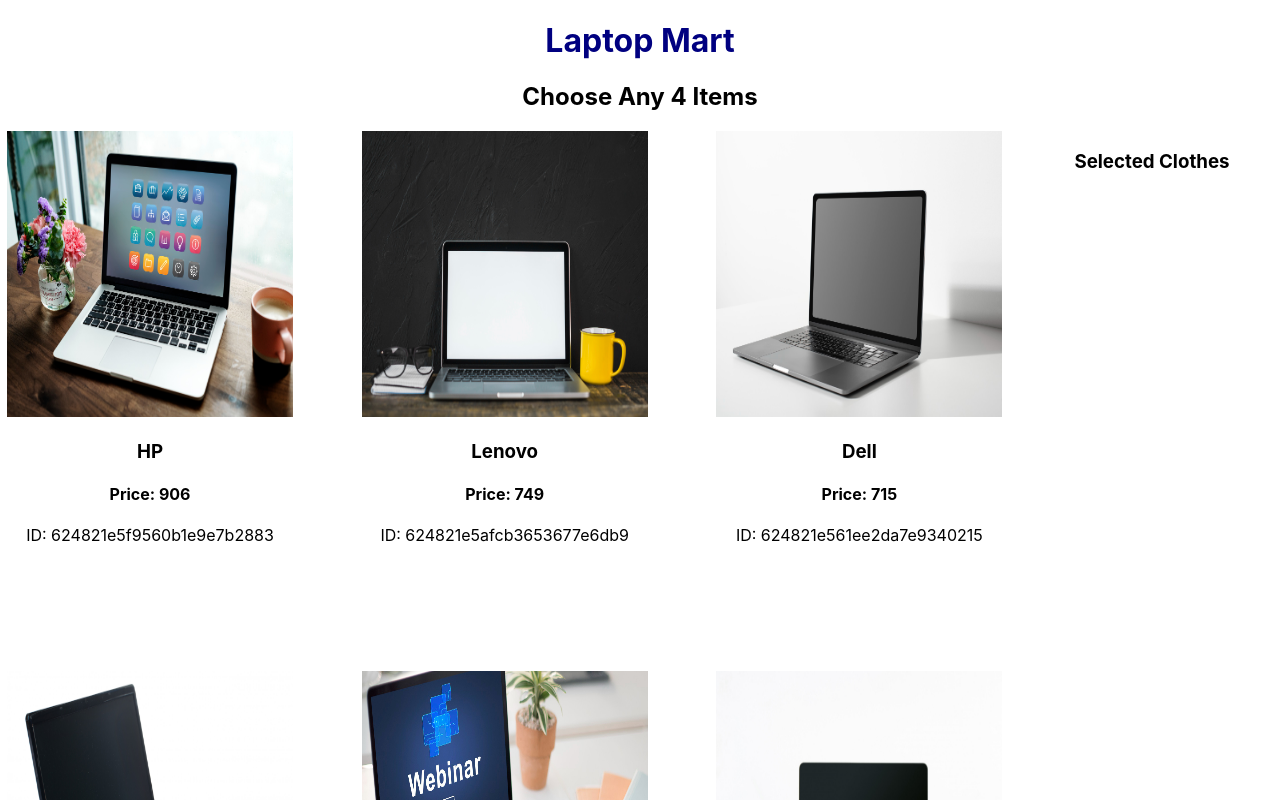
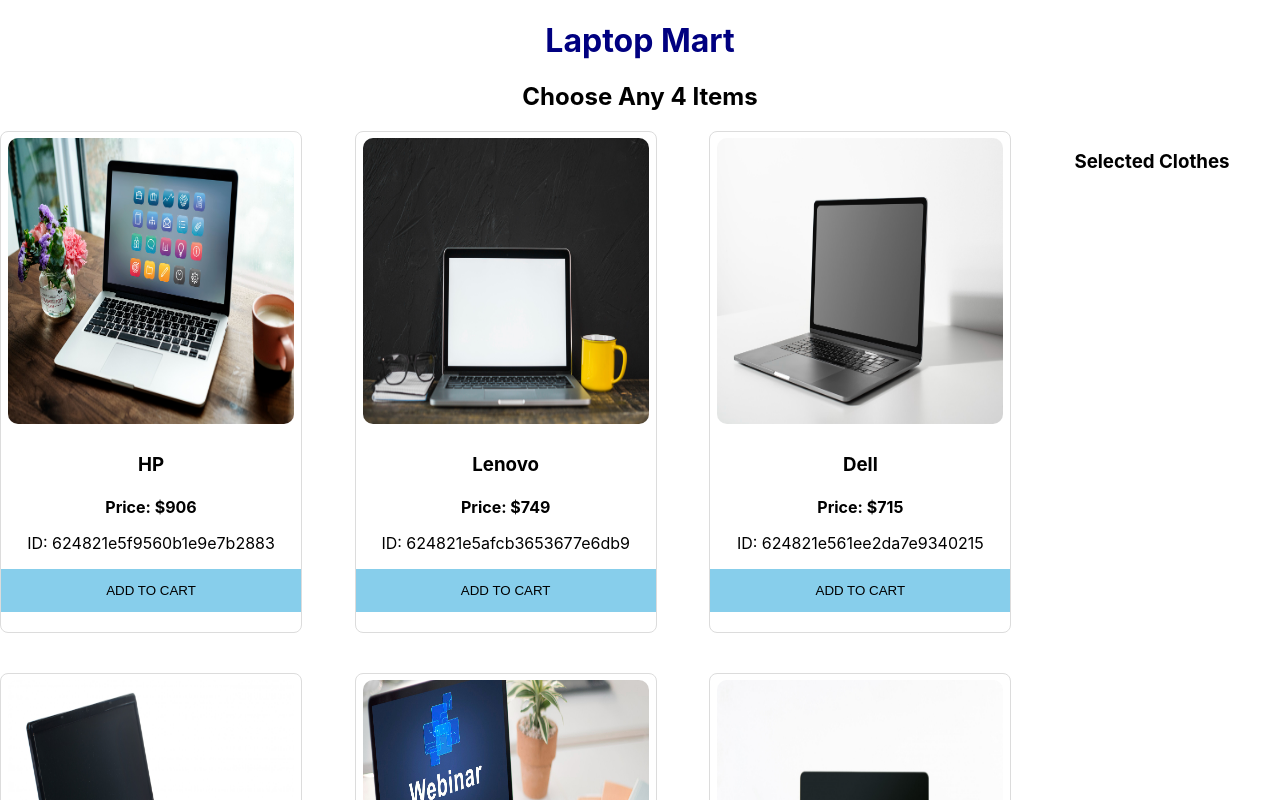
Before and after one commit to Shuvo-Jyoti-Sarkar/assignment-8, a React (Create React App) app: page / in a window 1280 px wide. Shown: the top 800 px of the page. Built offline with nearby package versions, Linux system fonts and the light colour scheme.

Commit message:
button added

```diff
--- a/src/components/Product/Product.css
+++ b/src/components/Product/Product.css
@@ -1,9 +1,35 @@
 .product{
     width: 300px;
     height: 500px;
+    border: 1px solid gainsboro;
+    border-radius: 8px ;
 }
 
 .product img{
     width: 286px;
     height: 286px;
+    border-radius: 10px;
+    margin: 6px;
 }
+
+.product-info{
+    margin: 8px;
+}
+
+.product-info h3{
+    margin-bottom: 0px;
+}
+
+.product-info h4{
+    margin-bottom: 0px;
+}
+
+.btn-cart{
+    width: 100%;
+    background-color: skyblue;
+    border: none;
+}
+
+.btn-cart:hover{
+    background-color: yellowgreen;
+}
--- a/src/components/Product/Product.js
+++ b/src/components/Product/Product.js
@@ -6,9 +6,14 @@
     return (
         <div className='product'>
             <img src={img} alt="" />
-            <h3>{name}</h3>
-            <h4>Price: {price}</h4>
-            <p>ID: {id}</p>
+            <div className='product-info'>
+                <h3>{name}</h3>
+                <h4>Price: ${price}</h4>
+                <p>ID: {id}</p>
+            </div>
+            <button className='btn-cart'>
+                <p>ADD TO CART</p>
+            </button>
         </div>
     );
 };
```
